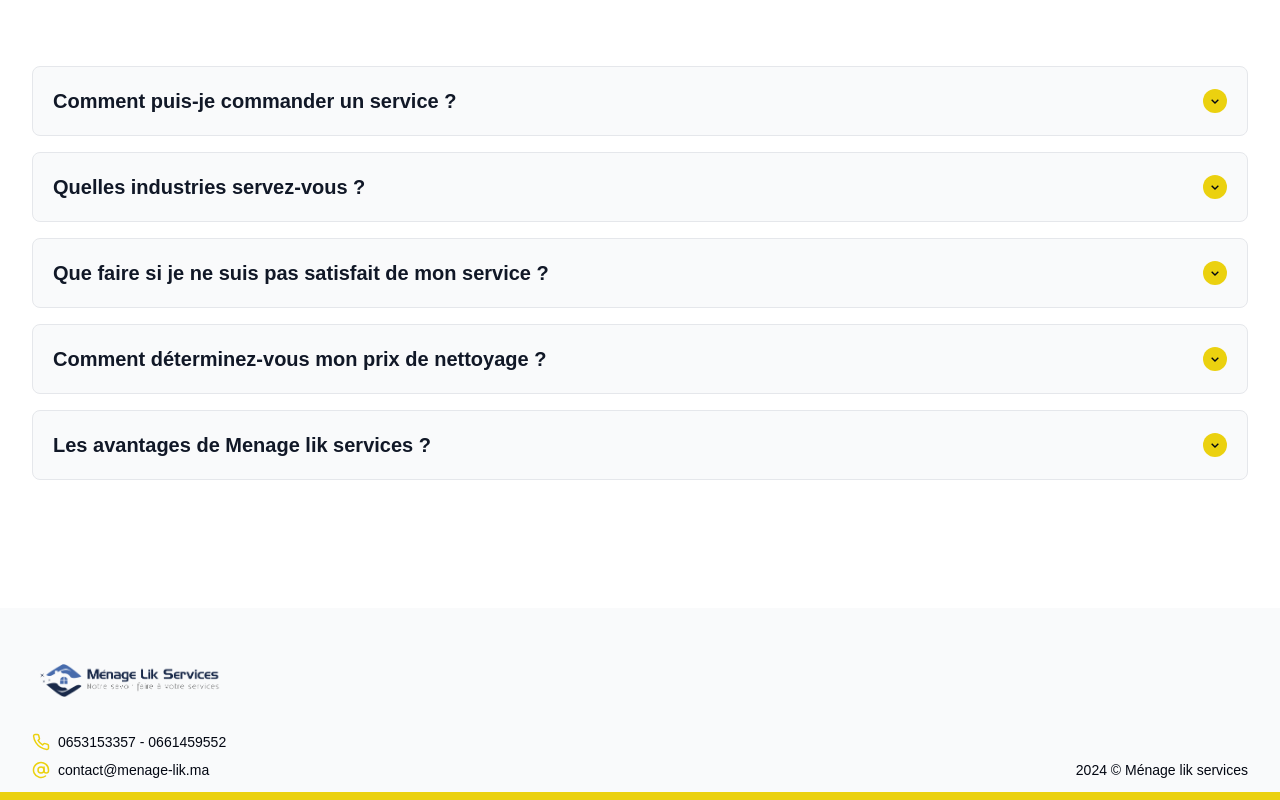
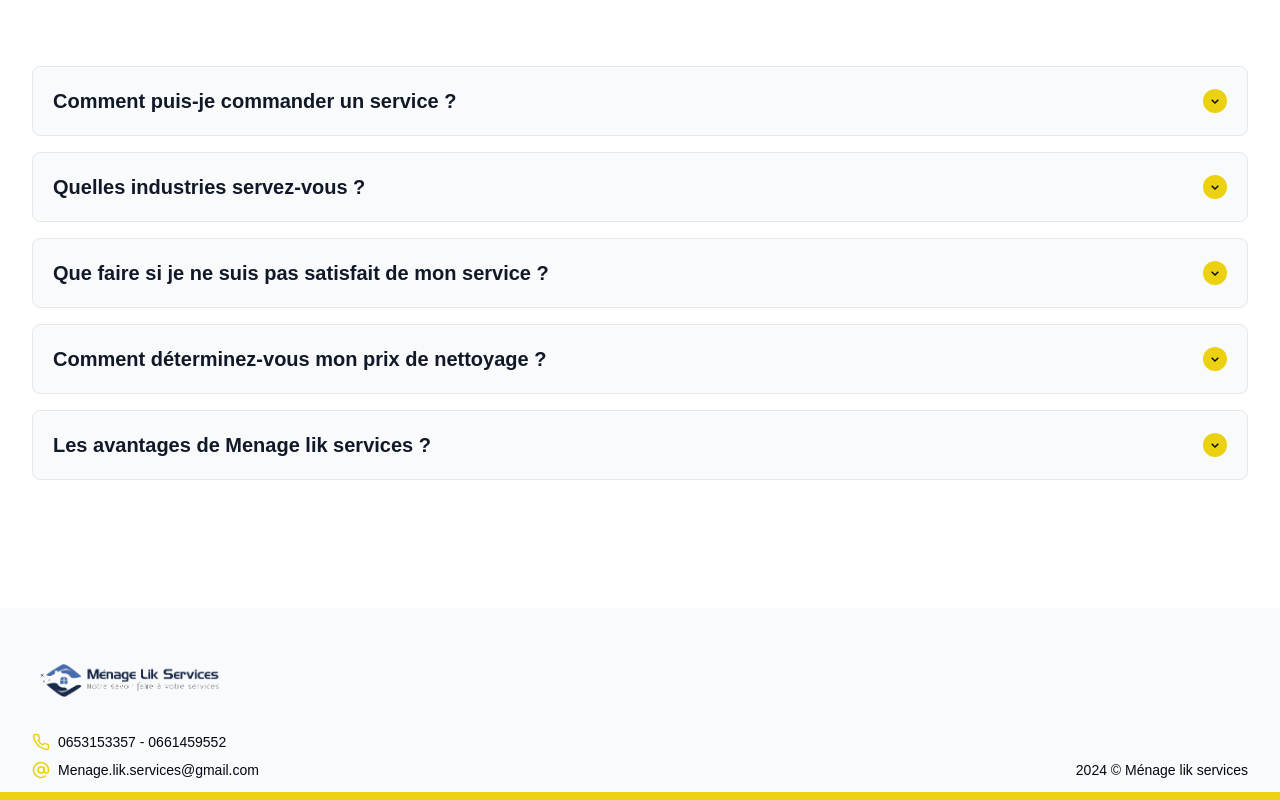
Before and after one commit to rida-el/menage-lik-service, a Next.js app: page / in a window 1280 px wide. Shown: the part 5187-5987 px from the top of the page. Built offline with nearby package versions, Linux system fonts and the light colour scheme.

Commit message:
Update contact email in footer component

```diff
--- a/src/components/sections/footer/index.tsx
+++ b/src/components/sections/footer/index.tsx
@@ -27,7 +27,7 @@ const Footer = () => {
             </div>
             <div className="flex items-center gap-2">
               <AtSign size={18} className=" font-medium text-secondaryColor" />
-              <p>contact@menage-lik.ma</p>
+              <p>Menage.lik.services@gmail.com</p>
             </div>
           </div>
         </div>
```
